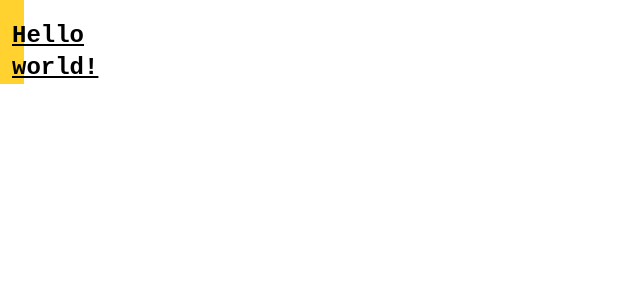
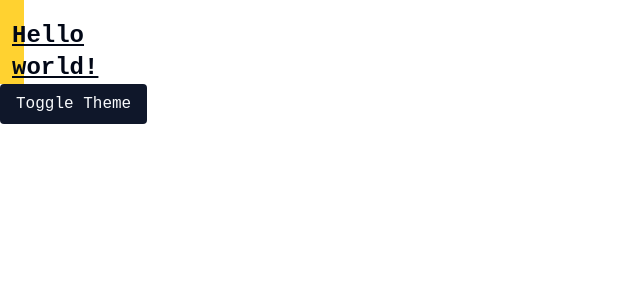
Before and after one commit to bachlex03/Next-Nest-Monorepo-Starter-Kit, a Next.js app in the folder frontend/: page / in a window 1280 px wide. Shown: the top 300 px of the page, without its empty margins (0-640 px from the left). Built offline with nearby package versions, Linux system fonts and the light colour scheme; what tailwindcss-motion would draw is missing.

Commit message:
feat: integrate next-themes for dark mode support

```diff
--- a/frontend/package.json
+++ b/frontend/package.json
@@ -16,6 +16,7 @@
     "class-variance-authority": "^0.7.1",
     "clsx": "^2.1.1",
     "next": "15.5.2",
+    "next-themes": "^0.4.6",
     "postcss": "^8.5.6",
     "react": "19.1.0",
     "react-dom": "19.1.0",
--- a/frontend/src/app/layout.tsx
+++ b/frontend/src/app/layout.tsx
@@ -1,6 +1,6 @@
 import type { Metadata } from 'next'
 import React from 'react'
-
+import { ThemeProvider } from 'next-themes'
 import { robotoMono } from '~/styles/fonts'
 import '~/styles/globals.css'
 
@@ -15,8 +15,12 @@ export default function RootLayout({
   children: React.ReactNode
 }>) {
   return (
-    <html lang='vi'>
-      <body className={`${robotoMono.variable} font-roboto-mono`}>{children}</body>
+    <html lang='vi' suppressHydrationWarning>
+      <body className={`${robotoMono.variable} font-roboto-mono antialiased`} suppressHydrationWarning>
+        <ThemeProvider attribute='class' defaultTheme='light' enableSystem disableTransitionOnChange>
+          {children}
+        </ThemeProvider>
+      </body>
     </html>
   )
 }
--- a/frontend/src/app/page.tsx
+++ b/frontend/src/app/page.tsx
@@ -1,7 +1,13 @@
 import Image from 'next/image'
 import styles from './page.module.css'
 import Button from '~/components/app/SampleComponent'
+import { ThemeToggle } from '~/components/app/ThemeToggle'
 
 export default function Home() {
-  return <h1 className='mr-5 w-5 bg-amber-300 px-3 pt-5 text-2xl font-bold underline'>Hello world!</h1>
+  return (
+    <div>
+      <h1 className='mr-5 w-5 bg-amber-300 px-3 pt-5 text-2xl font-bold underline dark:bg-green-500'>Hello world!</h1>
+      <ThemeToggle />
+    </div>
+  )
 }
--- /dev/null
+++ b/frontend/src/components/app/ThemeToggle/index.tsx
@@ -0,0 +1,16 @@
+'use client'
+
+import { useTheme } from 'next-themes'
+
+export function ThemeToggle() {
+  const { theme, setTheme } = useTheme()
+
+  return (
+    <button
+      onClick={() => setTheme(theme === 'dark' ? 'light' : 'dark')}
+      className='bg-primary text-primary-foreground rounded px-4 py-2'
+    >
+      Toggle Theme
+    </button>
+  )
+}
--- a/frontend/src/styles/globals.css
+++ b/frontend/src/styles/globals.css
@@ -2,8 +2,55 @@
 @plugin 'tailwindcss-animate';
 @plugin 'tailwindcss-motion';
 
+@custom-variant dark (&:is(.dark *));
+@custom-variant light (&:is(.light *));
+
 @layer base {
   :root {
+    /* Light mode colors */
+    --background: 0 0% 100%;
+    --foreground: 222.2 84% 4.9%;
+    --card: 0 0% 100%;
+    --card-foreground: 222.2 84% 4.9%;
+    --popover: 0 0% 100%;
+    --popover-foreground: 222.2 84% 4.9%;
+    --primary: 222.2 47.4% 11.2%;
+    --primary-foreground: 210 40% 98%;
+    --secondary: 210 40% 96%;
+    --secondary-foreground: 222.2 47.4% 11.2%;
+    --muted: 210 40% 96%;
+    --muted-foreground: 215.4 16.3% 46.9%;
+    --accent: 210 40% 96%;
+    --accent-foreground: 222.2 47.4% 11.2%;
+    --destructive: 0 84.2% 60.2%;
+    --destructive-foreground: 210 40% 98%;
+    --border: 214.3 31.8% 91.4%;
+    --input: 214.3 31.8% 91.4%;
+    --ring: 222.2 84% 4.9%;
+    --radius: 0.5rem;
+  }
+
+  .dark {
+    /* Dark mode colors */
+    --background: 222.2 84% 4.9%;
+    --foreground: 210 40% 98%;
+    --card: 222.2 84% 4.9%;
+    --card-foreground: 210 40% 98%;
+    --popover: 222.2 84% 4.9%;
+    --popover-foreground: 210 40% 98%;
+    --primary: 210 40% 98%;
+    --primary-foreground: 222.2 47.4% 11.2%;
+    --secondary: 217.2 32.6% 17.5%;
+    --secondary-foreground: 210 40% 98%;
+    --muted: 217.2 32.6% 17.5%;
+    --muted-foreground: 215 20.2% 65.1%;
+    --accent: 217.2 32.6% 17.5%;
+    --accent-foreground: 210 40% 98%;
+    --destructive: 0 62.8% 30.6%;
+    --destructive-foreground: 210 40% 98%;
+    --border: 217.2 32.6% 17.5%;
+    --input: 217.2 32.6% 17.5%;
+    --ring: 212.7 26.8% 83.9%;
   }
 
   * {
@@ -11,10 +58,36 @@
   }
 
   body {
-    @apply font-roboto-mono;
+    @apply font-roboto-mono bg-background text-foreground;
+  }
+
+  /* Smooth scrolling */
+  html {
+    scroll-behavior: smooth;
   }
 }
 
 @theme inline {
   --font-roboto-mono: 'Roboto Mono', monospace;
+
+  /* Color definitions for Tailwind */
+  --color-background: hsl(var(--background));
+  --color-foreground: hsl(var(--foreground));
+  --color-card: hsl(var(--card));
+  --color-card-foreground: hsl(var(--card-foreground));
+  --color-popover: hsl(var(--popover));
+  --color-popover-foreground: hsl(var(--popover-foreground));
+  --color-primary: hsl(var(--primary));
+  --color-primary-foreground: hsl(var(--primary-foreground));
+  --color-secondary: hsl(var(--secondary));
+  --color-secondary-foreground: hsl(var(--secondary-foreground));
+  --color-muted: hsl(var(--muted));
+  --color-muted-foreground: hsl(var(--muted-foreground));
+  --color-accent: hsl(var(--accent));
+  --color-accent-foreground: hsl(var(--accent-foreground));
+  --color-destructive: hsl(var(--destructive));
+  --color-destructive-foreground: hsl(var(--destructive-foreground));
+  --color-border: hsl(var(--border));
+  --color-input: hsl(var(--input));
+  --color-ring: hsl(var(--ring));
 }
```
